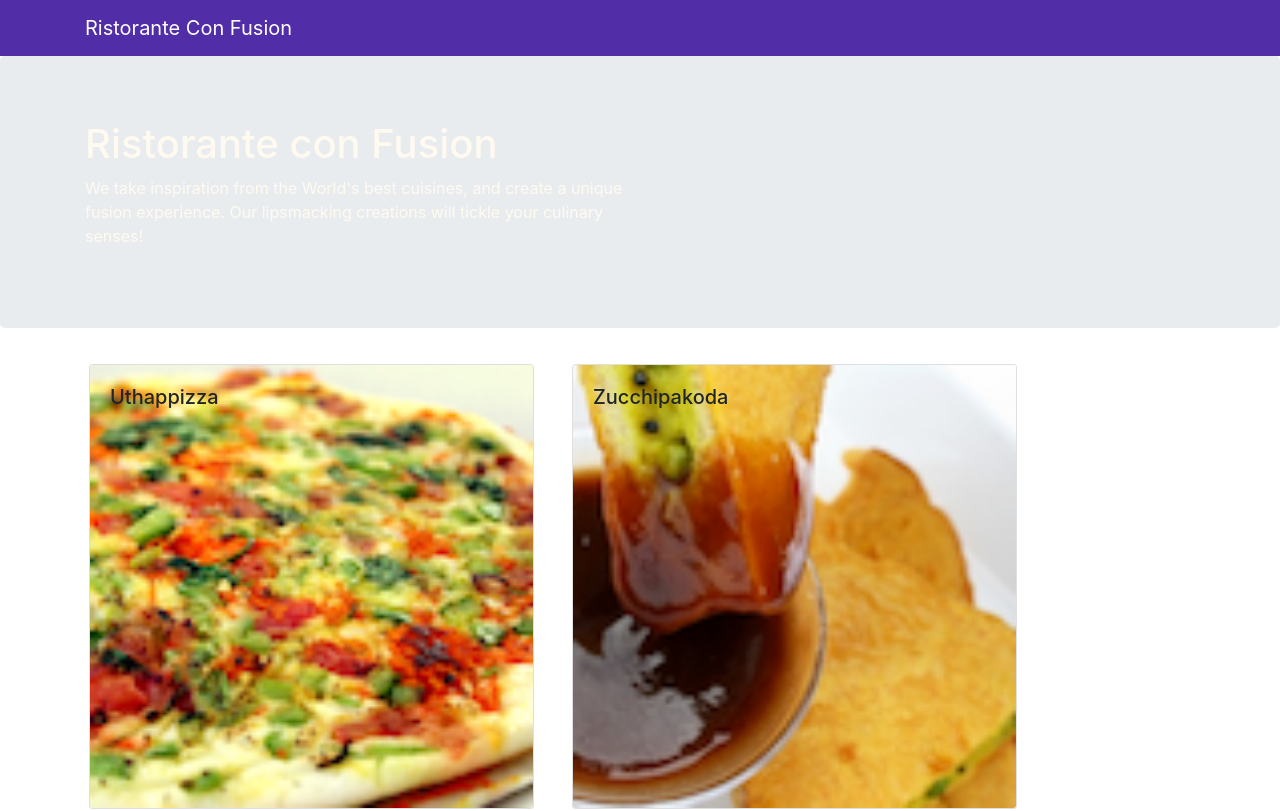
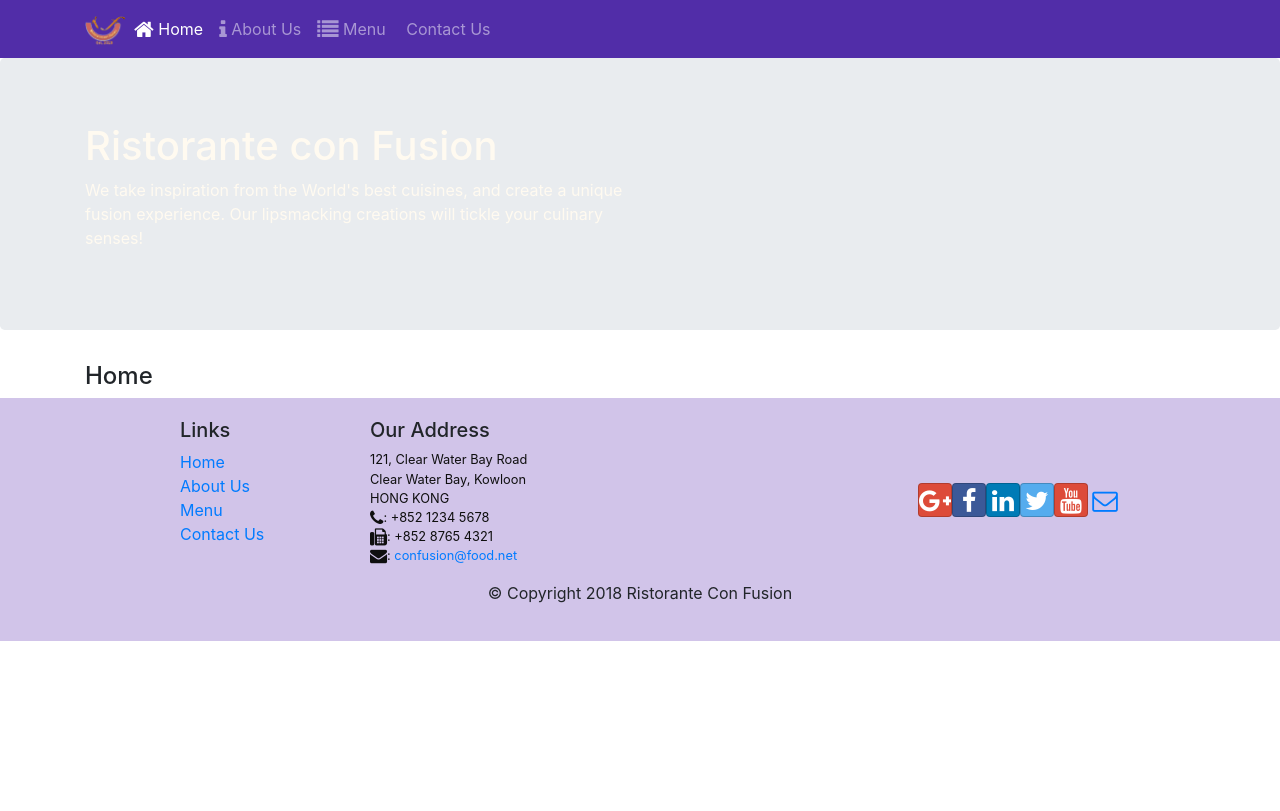
Before and after one commit to avichauhan6832/Front-End-Web-Development-with-React, a React (Create React App) app: page /home in a window 1280 px wide. Shown: the top 811 px of the page. Built offline with nearby package versions, Linux system fonts and the light colour scheme.

Commit message:
React Router

```diff
--- a/package.json
+++ b/package.json
@@ -9,6 +9,7 @@
     "react": "^16.10.1",
     "react-dom": "^16.10.1",
     "react-popper": "0.9.2",
+    "react-router-dom": "4.2.2",
     "react-scripts": "3.1.2",
     "reactstrap": "5.0.0"
   },
--- a/src/App.js
+++ b/src/App.js
@@ -1,14 +1,17 @@
 import React, { Component } from 'react';
 import './App.css';
 import Main from './components/MainComponent';
+import { BrowserRouter } from 'react-router-dom';
 
 class App extends Component {
 
   render() {
     return (
-      <div className="App">
-        <Main />
-      </div>
+      <BrowserRouter>
+        <div className="App">
+          <Main />
+        </div>
+      </BrowserRouter>
     );
   }
 }
--- a/src/components/FooterComponent.js
+++ b/src/components/FooterComponent.js
@@ -1,5 +1,6 @@
 /* eslint-disable jsx-a11y/anchor-is-valid */
 import React from 'react';
+import { Link } from "react-router-dom";
 
 function Footer(props) {
     return(
@@ -9,10 +10,10 @@
                 <div className="col-4 offset-1 col-sm-2">
                     <h5>Links</h5>
                     <ul className="list-unstyled">
-                        <li><a href="#">Home</a></li>
-                        <li><a href="#">About</a></li>
-                        <li><a href="#">Menu</a></li>
-                        <li><a href="contactus.html">Contact</a></li>
+                        <li><Link to="/home">Home</Link></li>
+                        <li><Link to="/aboutus">About Us</Link></li>
+                        <li><Link to="/menu">Menu</Link></li>
+                        <li><Link to="/contactus">Contact Us</Link></li>
                     </ul>
                 </div>
                 <div className="col-7 col-sm-5">
--- a/src/components/HeaderComponent.js
+++ b/src/components/HeaderComponent.js
@@ -1,13 +1,60 @@
 import React, { Component } from 'react';
-import { Navbar, NavbarBrand, Jumbotron } from 'reactstrap';
+import { Navbar, NavbarBrand, Jumbotron, Nav, NavbarToggler, Collapse, NavItem } from 'reactstrap';
+import { NavLink } from 'react-router-dom'
 
 class Header extends Component {
+
+    constructor(props) {
+        super(props);
+
+    this.toggleNav = this.toggleNav.bind(this);
+    this.state = {
+        isNavOpen: false
+    }
+
+    }
+
+
+    toggleNav() {
+        this.setState({
+            isNavOpen: !this.state.isNavOpen
+        });
+    }
+
   render() {
     return(
     <React.Fragment>
-      <Navbar dark>
+        <div>
+            <Navbar dark expand="md">
                 <div className="container">
-            <NavbarBrand href="/">Ristorante Con Fusion</NavbarBrand>
+                    <NavbarToggler onClick={ this.toggleNav } />
+                    <NavbarBrand className="mr-auto" href="/">
+                        <img src="assets/images/logo.png" height="30" width="41" alt="Ristorante Con Fusion"/>
+                    </NavbarBrand>
+                    <Collapse isOpen={this.state.isNavOpen} navbar>
+                        <Nav navbar>
+                            <NavItem>
+                                <NavLink className="nav-link" to="/home">
+                                    <span className="fa fa-home fa-lg"></span> Home
+                                </NavLink>
+                            </NavItem>
+                            <NavItem>
+                                <NavLink className="nav-link" to="/aboutus">
+                                    <span className="fa fa-info fa-lg"></span> About Us
+                                </NavLink>
+                            </NavItem>
+                            <NavItem>
+                                <NavLink className="nav-link" to="/menu">
+                                    <span className="fa fa-list fa-lg"></span> Menu
+                                </NavLink>
+                            </NavItem>
+                            <NavItem>
+                                <NavLink className="nav-link" to="/contactus">
+                                    <span className="fa fa-addess-card fa-lg"></span> Contact Us
+                                </NavLink>
+                            </NavItem>
+                        </Nav>
+                    </Collapse>
                 </div>
             </Navbar>
             <Jumbotron>
@@ -20,6 +67,8 @@
                     </div>
                 </div>
             </Jumbotron>
+        </div>
+
     </React.Fragment>
     );
   }
--- /dev/null
+++ b/src/components/HomeComponent.js
@@ -0,0 +1,11 @@
+import React from 'react';
+
+function Home(props) {
+    return (
+        <div className="container">
+            <h4>Home</h4>
+        </div>
+    );
+}
+
+export default Home;
--- a/src/components/MainComponent.js
+++ b/src/components/MainComponent.js
@@ -1,10 +1,11 @@
 import React, { Component } from 'react';
 import Menu from './MenuComponents';
-import DishDetail from './DishdetailComponent';
+//import DishDetail from './DishdetailComponent';
 import { DISHES } from '../shared/dishes';
 import Header from './HeaderComponent';
 import Footer from './FooterComponent';
-
+import Home from './HomeComponent';
+import { Switch, Route, Redirect } from 'react-router-dom';
 class Main extends Component {
 
   constructor(props) {
@@ -20,11 +21,21 @@
   }
 
   render() {
+
+    const HomePage = () => {
+      return(
+        <Home />
+      );
+    }
+
     return (
       <div>
         <Header />
-        <Menu dishes={this.state.dishes} onClick={(dishId) => this.onDishSelect(dishId)} />
-        <DishDetail dish={this.state.dishes.filter((dish) => dish.id === this.state.selectedDish)[0]} />
+        <Switch>
+          <Route path='/home' component={HomePage}/>
+          <Route exact path="/menu" component={() => <Menu dishes={this.state.dishes} />} />
+          <Redirect to="/home" />
+        </Switch>
         <Footer />
       </div>
     );
--- a/src/components/MenuComponents.js
+++ b/src/components/MenuComponents.js
@@ -1,9 +1,9 @@
 import React from "react";
 import { Card, CardImg, CardImgOverlay, CardTitle } from "reactstrap";
 
-function RenderMenuItem({dish, onClick}) {
+function RenderMenuItem({dish}) {
   return(
-    <Card onClick={() => onClick(dish.id)}>
+    <Card >
       <CardImg width="100%" src={dish.image} alt={dish.name} />
       <CardImgOverlay>
         <CardTitle>{dish.name}</CardTitle>
```
Also changed, not shown: 1 other file (tests, documents, lock files or other folders). Lines whose indentation alone changed are shown as unchanged.
